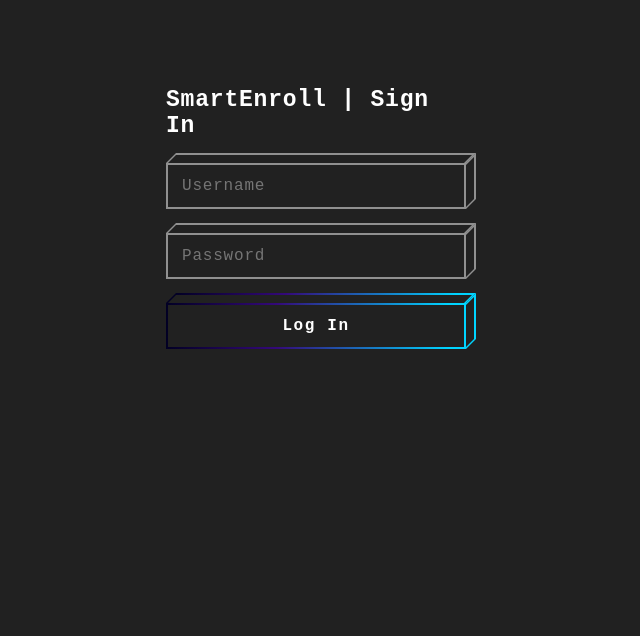
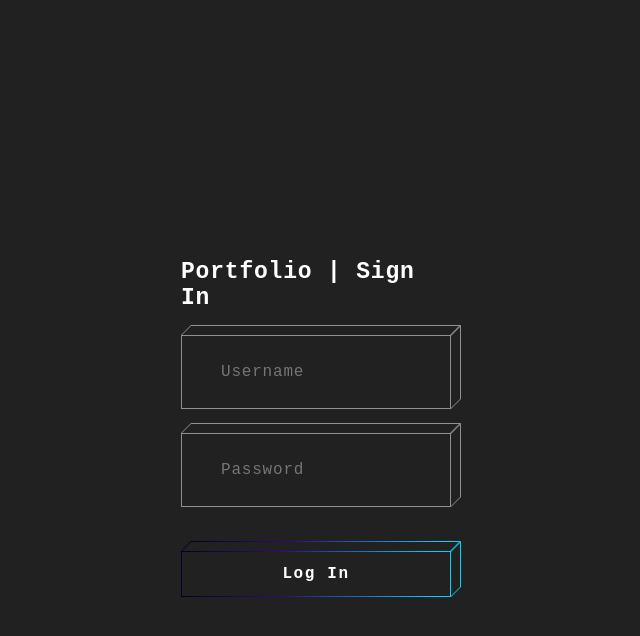
Before and after one commit to Freiderich/Portfolio, a React (Vite) app: page / in a window 1280 px wide. Shown: the top 636 px of the page, without its empty margins (324-964 px from the left). Built offline with nearby package versions, Linux system fonts and the light colour scheme.

Commit message:
Added a logout feature

```diff
--- a/src/App.jsx
+++ b/src/App.jsx
@@ -1,24 +1,38 @@
 import { useState } from "react";
 import Login from "./Login";
+import Logout from "./Logout";
 
 function App() {
   const [user, setUser] = useState(null);
+  const [loggedOut, setLoggedOut] = useState(false);
 
-  const handleLogin = (username) => setUser(username);
-  const handleLogout = () => setUser(null);
+  const handleLogin = (username) => {
+    setUser(username);
+    setLoggedOut(false);
+  };
+
+  const handleLogout = () => {
+    setUser(null);
+    setLoggedOut(true);
+  };
 
   return (
     <div>
       {user ? (
         <div style={{ textAlign: "center", marginTop: "2rem" }}>
           <h1>Welcome, {user}!</h1>
-          <button onClick={handleLogout} className="btn block-cube block-cube-hover">
+          <button
+            onClick={handleLogout}
+            className="btn block-cube block-cube-hover"
+          >
             <div className="bg-top"><div className="bg-inner"></div></div>
             <div className="bg-right"><div className="bg-inner"></div></div>
             <div className="bg"><div className="bg-inner"></div></div>
             <div className="text">Logout</div>
           </button>
         </div>
+      ) : loggedOut ? (
+        <Logout onLogout={() => setLoggedOut(false)} />
       ) : (
         <Login onLogin={handleLogin} />
       )}
--- a/src/Login.jsx
+++ b/src/Login.jsx
@@ -10,7 +10,7 @@ function Login({ onLogin }) {
     e.preventDefault();
 
     // Simple hardcoded login for demo purposes
-    if (username === "admin" && password === "1234") {
+    if (username === "Freiderich" && password === "1234") {
       onLogin(username);
       setError("");
     } else {
@@ -21,7 +21,7 @@ function Login({ onLogin }) {
   return (
     <form onSubmit={handleSubmit} autoComplete="off" className="form">
       <div className="control">
-        <h1>SmartEnroll | Sign In</h1>
+        <h1>Portfolio | Sign In</h1>
       </div>
 
       <div className="control block-cube block-input">
--- /dev/null
+++ b/src/Logout.css
@@ -0,0 +1,157 @@
+/* Reset and base */
+*,
+::after,
+::before {
+  box-sizing: border-box;
+}
+
+html, body {
+  height: 100%;
+  background-color: #212121;
+  color: #fff;
+  font-family: monospace, serif;
+  letter-spacing: 0.05em;
+  margin: 0;
+  padding: 0;
+  display: flex;
+  justify-content: center;
+  align-items: center;
+}
+
+/* Outer cube (white theme) */
+.outer-cube {
+  position: relative;
+  display: inline-block;
+  padding: 30px;
+  font-family: monospace;
+}
+
+.outer-bg-top {
+  position: absolute;
+  height: 10px;
+  background: #ffffff;
+  bottom: 100%;
+  left: 5px;
+  right: -5px;
+  transform: skew(-45deg, 0);
+}
+
+.outer-bg-right {
+  position: absolute;
+  background: #ffffff;
+  top: -5px;
+  bottom: 5px;
+  width: 10px;
+  left: 100%;
+  transform: skew(0, -45deg);
+}
+
+.outer-bg {
+  position: absolute;
+  top: 0;
+  left: 0;
+  right: 0;
+  bottom: 0;
+  background: #ffffff;
+}
+
+.outer-bg-inner {
+  background: #212121;
+  position: absolute;
+  left: 1px;
+  top: 1px;
+  right: 1px;
+  bottom: 1px;
+  z-index: 1;
+}
+
+/* Content box inside outer cube */
+.logout-box {
+  position: relative;
+  z-index: 2;
+  text-align: center;
+  max-width: 400px;
+  margin: auto;
+  padding: 40px 20px;
+  background-color: transparent;
+}
+
+/* Gradient button cube (inner) */
+.block-cube {
+  position: relative;
+  display: inline-block;
+  padding: 14px 24px;
+  color: #fff;
+  font-weight: bold;
+  font-family: monospace;
+  background: transparent;
+  border: none;
+  cursor: pointer;
+  text-decoration: none;
+  margin-top: 20px;
+}
+
+.block-cube .bg-top {
+  position: absolute;
+  height: 10px;
+  background: linear-gradient(
+    90deg,
+    rgba(2, 0, 36, 1) 0%,
+    rgba(52, 9, 121, 1) 37%,
+    rgba(0, 212, 255, 1) 94%
+  );
+  bottom: 100%;
+  left: 5px;
+  right: -5px;
+  transform: skew(-45deg, 0);
+}
+
+.block-cube .bg-right {
+  position: absolute;
+  background: rgba(0, 212, 255, 1);
+  top: -5px;
+  bottom: 5px;
+  width: 10px;
+  left: 100%;
+  transform: skew(0, -45deg);
+}
+
+.block-cube .bg {
+  position: absolute;
+  top: 0;
+  left: 0;
+  right: 0;
+  bottom: 0;
+  background: linear-gradient(
+    90deg,
+    rgba(2, 0, 36, 1) 0%,
+    rgba(52, 9, 121, 1) 37%,
+    rgba(0, 212, 255, 1) 94%
+  );
+}
+
+.block-cube .bg-inner {
+  background: #212121;
+  position: absolute;
+  left: 1px;
+  top: 1px;
+  right: 1px;
+  bottom: 1px;
+  transition: all 0.2s ease-in-out;
+  z-index: 1;
+}
+
+.block-cube .text {
+  position: relative;
+  z-index: 2;
+}
+
+/* Hover animation only on inner button */
+.block-cube:hover .bg .bg-inner {
+  top: 100%;
+}
+
+/* Headings and paragraph spacing */
+h1, p {
+  margin-bottom: 16px;
+}
--- /dev/null
+++ b/src/Logout.jsx
@@ -0,0 +1,28 @@
+import './Logout.css';
+
+function Logout({ onLogout }) {
+  return (
+    <div className="outer-cube">
+      <div className="outer-bg-top"><div className="outer-bg-inner"></div></div>
+      <div className="outer-bg-right"><div className="outer-bg-inner"></div></div>
+      <div className="outer-bg"><div className="outer-bg-inner"></div></div>
+
+      <div className="logout-box">
+        <h1>You have been logged out.</h1>
+        <p>Thank you for using the dashboard.</p>
+
+        <button
+          className="block-cube block-cube-hover btn-cube"
+          onClick={onLogout}
+        >
+          <div className="bg-top"><div className="bg-inner"></div></div>
+          <div className="bg-right"><div className="bg-inner"></div></div>
+          <div className="bg"><div className="bg-inner"></div></div>
+          <div className="text">Log In Again</div>
+        </button>
+      </div>
+    </div>
+  );
+}
+
+export default Logout;
--- a/src/index.css
+++ b/src/index.css
@@ -1,4 +1,3 @@
-
 ::after,
 ::before {
   box-sizing: border-box;
@@ -31,7 +30,7 @@ h1 {
   padding: 14px 16px;
   border: 0;
   background: transparent;
-  color: #fff;
+  color: #000000;
   font-family: monospace, serif;
   letter-spacing: 0.05em;
   font-size: 16px;
```
